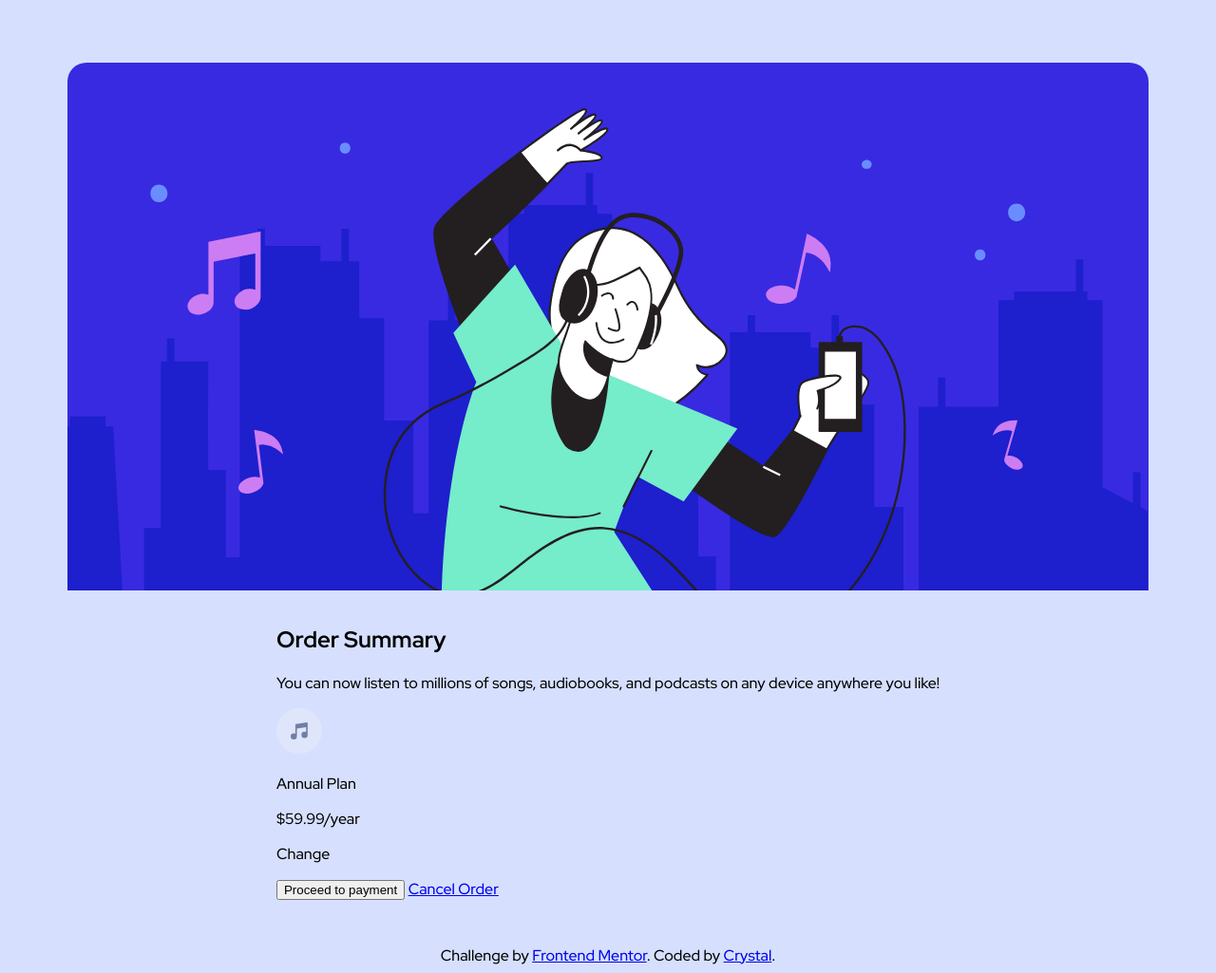
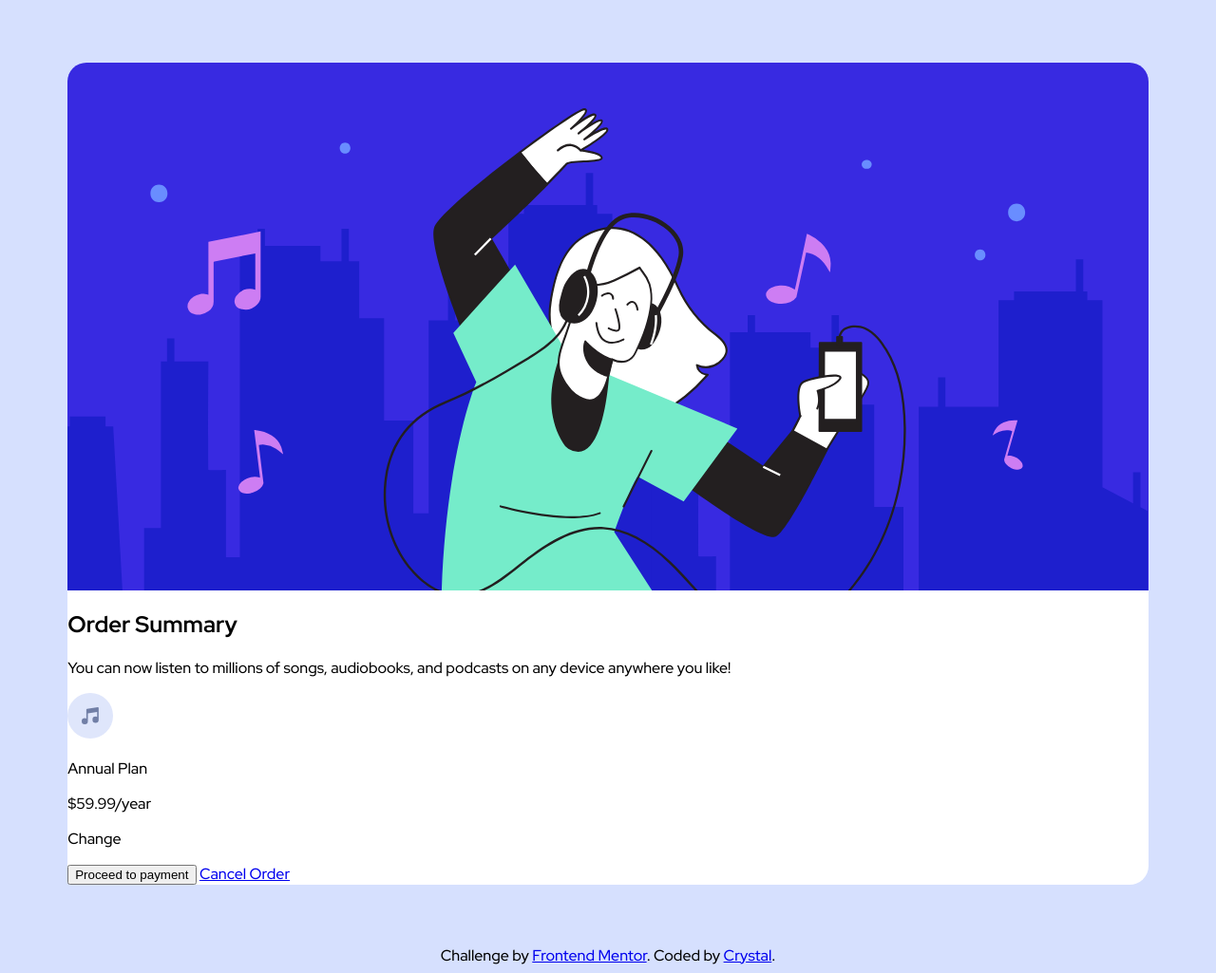
Before and after one commit to crwainstock/fe-mentor-order-summary, a plain HTML site: page index.html in a window 1280 px wide. Shown: the whole page at 95% size. Drawn offline with Linux system fonts and the light colour scheme.

Commit message:
adjust margins between hero-img and detail-container

```diff
--- a/styles.css
+++ b/styles.css
@@ -17,8 +17,17 @@ body {
 .hero-img {
   width: 90%;
   margin: 1rem;
+  margin-bottom: 0;
   box-sizing: border-box;
   border-radius: 20px 20px 0 0;
+}
+.details-container {
+  background-color: #ffff;
+  width: 90%;
+  margin: 1rem;
+  margin-top: 0;
+  box-sizing: border-box;
+  border-radius: 0 0 20px 20px;
 }
 
 footer {
```
